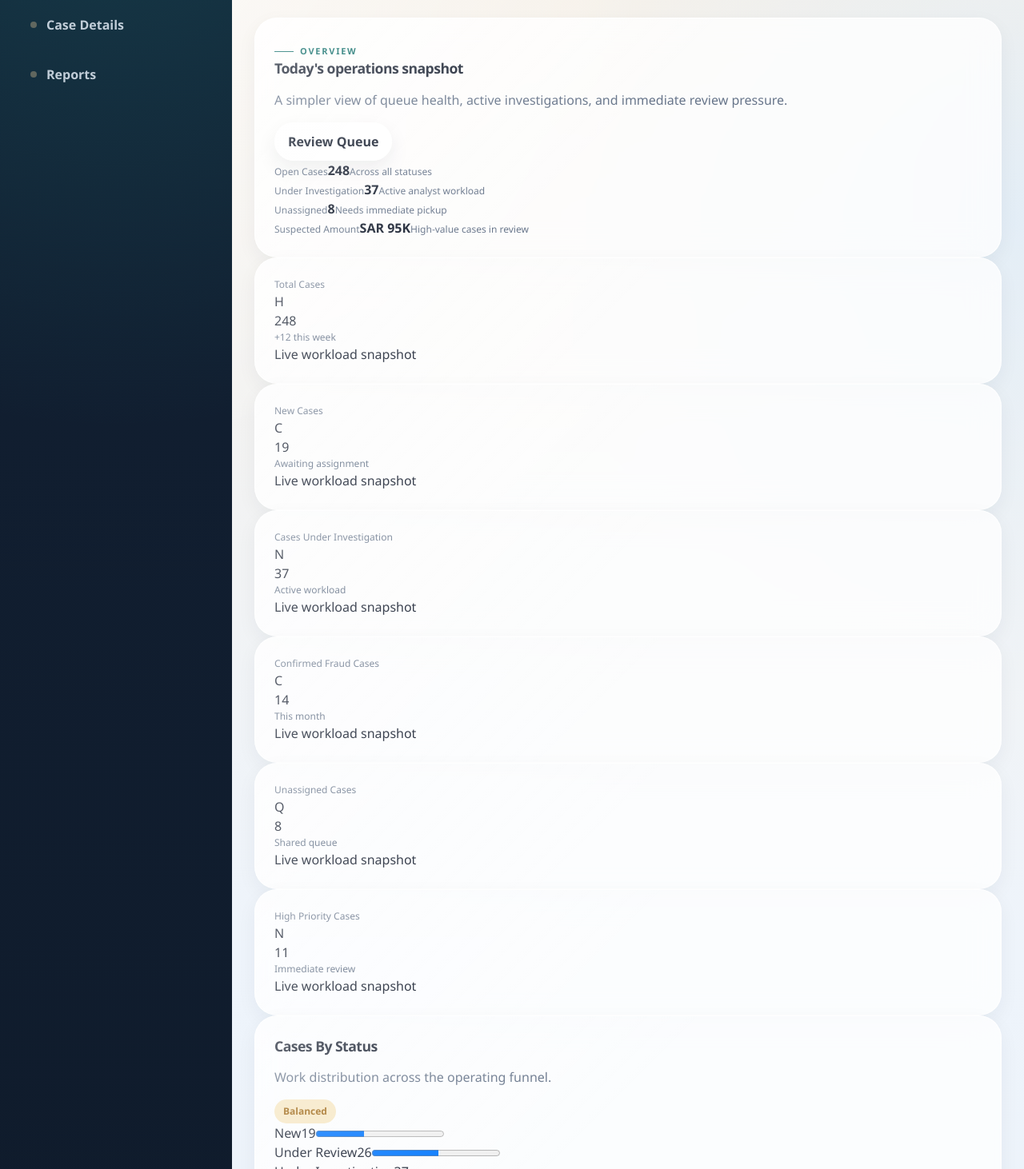
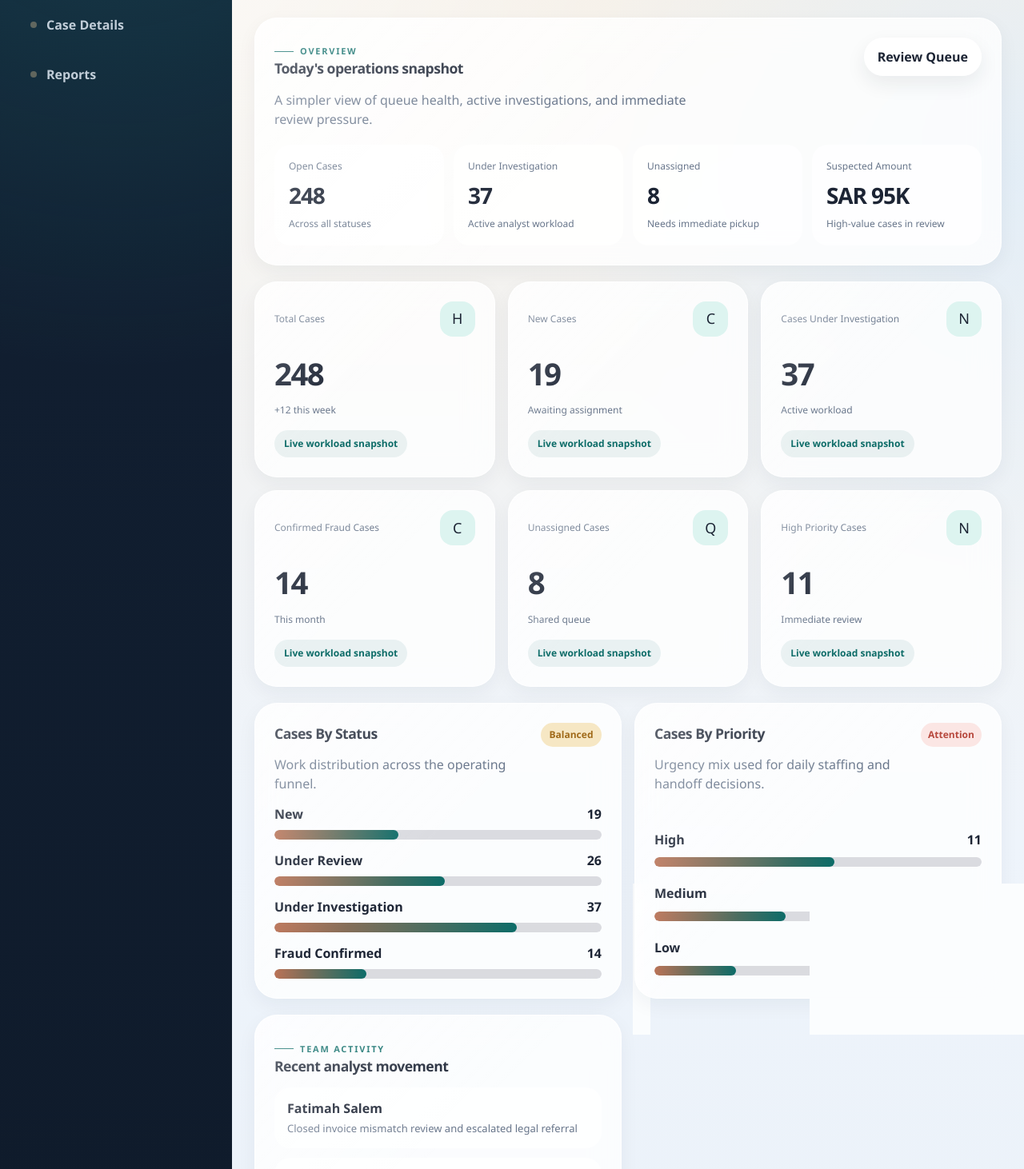
Before and after one commit to ElbahriHeni/fraud-web-complete, a React (Vite) app: page /app/dashboard in a window 1280 px wide. Shown: the part 228-1690 px from the top of the page at 80% size. Built offline with nearby package versions, Linux system fonts and the light colour scheme.

Commit message:
Update styles.css

```diff
--- a/src/styles.css
+++ b/src/styles.css
@@ -268,6 +268,22 @@ h3 {
   font-size: 13px;
 }
 
+.sidebar-panel {
+  border: 1px solid rgba(255, 255, 255, 0.09);
+  border-radius: 24px;
+  padding: 18px;
+  background: rgba(255, 255, 255, 0.04);
+}
+
+.sidebar-panel h3 {
+  margin-bottom: 6px;
+}
+
+.sidebar-panel p {
+  margin-bottom: 0;
+  color: rgba(232, 240, 250, 0.72);
+}
+
 .nav-links {
   display: grid;
   gap: 10px;
@@ -306,6 +322,24 @@ h3 {
   background: #f1cf9b;
 }
 
+.sidebar-footer {
+  margin-top: auto;
+  padding: 18px;
+  border-radius: 24px;
+  background: rgba(255, 255, 255, 0.06);
+}
+
+.sidebar-footer strong {
+  display: block;
+  margin-bottom: 6px;
+}
+
+.sidebar-footer span {
+  display: block;
+  color: rgba(232, 240, 250, 0.72);
+  font-size: 13px;
+}
+
 .main-content {
   padding: 26px 28px 34px;
 }
@@ -334,6 +368,23 @@ h3 {
   align-items: center;
   gap: 12px;
   margin-left: auto;
+}
+
+.topbar-title {
+  margin: 4px 0 0;
+  color: var(--muted);
+}
+
+.topbar-metric {
+  min-width: 138px;
+  padding: 10px 14px;
+  border-radius: 18px;
+  background: rgba(13, 108, 104, 0.08);
+}
+
+.topbar-metric strong {
+  display: block;
+  margin-bottom: 2px;
 }
 
 .user-icon {
@@ -376,6 +427,282 @@ h3 {
 .page-header p {
   max-width: 760px;
   margin-bottom: 0;
+}
+
+.dashboard-overview {
+  margin-bottom: 20px;
+}
+
+.dashboard-summary {
+  display: grid;
+  gap: 20px;
+}
+
+.dashboard-summary-header {
+  display: flex;
+  align-items: flex-start;
+  justify-content: space-between;
+  gap: 16px;
+}
+
+.dashboard-summary-header p {
+  max-width: 58ch;
+  margin-bottom: 0;
+}
+
+.summary-grid {
+  display: grid;
+  grid-template-columns: repeat(4, minmax(0, 1fr));
+  gap: 12px;
+}
+
+.summary-item {
+  display: grid;
+  gap: 6px;
+  padding: 18px;
+  border-radius: 20px;
+  background: rgba(255, 255, 255, 0.72);
+}
+
+.summary-item strong {
+  font-size: 1.75rem;
+  letter-spacing: -0.04em;
+}
+
+.dashboard-hero {
+  display: grid;
+  grid-template-columns: minmax(0, 1.45fr) minmax(320px, 0.95fr);
+  gap: 18px;
+  margin-bottom: 18px;
+}
+
+.hero-panel {
+  min-height: 292px;
+  padding: 30px;
+  color: #f8fcff;
+  background:
+    radial-gradient(circle at 20% 20%, rgba(112, 228, 221, 0.22), transparent 26%),
+    radial-gradient(circle at 82% 18%, rgba(241, 207, 155, 0.24), transparent 22%),
+    linear-gradient(135deg, #0f2234 0%, #133a49 55%, #0d5d5a 100%);
+  box-shadow: var(--shadow-lg);
+}
+
+.hero-panel .eyebrow {
+  color: #f1cf9b;
+}
+
+.hero-panel .eyebrow::before {
+  background: rgba(241, 207, 155, 0.8);
+}
+
+.hero-panel h1 {
+  max-width: 10ch;
+  margin: 12px 0 12px;
+  color: #fff;
+}
+
+.hero-panel p {
+  max-width: 52ch;
+  margin-bottom: 22px;
+  color: rgba(239, 246, 255, 0.78);
+}
+
+.hero-actions {
+  display: flex;
+  flex-wrap: wrap;
+  gap: 12px;
+}
+
+.hero-actions .btn:not(.primary) {
+  color: #f8fcff;
+  background: rgba(255, 255, 255, 0.08);
+}
+
+.hero-strip {
+  display: grid;
+  grid-template-columns: repeat(3, minmax(0, 1fr));
+  gap: 12px;
+  margin-top: 28px;
+}
+
+.hero-stat {
+  padding: 14px 16px;
+  border-radius: 18px;
+  background: rgba(255, 255, 255, 0.08);
+}
+
+.hero-stat strong {
+  display: block;
+  margin-bottom: 4px;
+  font-size: 22px;
+}
+
+.hero-side {
+  display: grid;
+  gap: 18px;
+}
+
+.hero-side .card {
+  min-height: 0;
+}
+
+.signal-list,
+.activity-list {
+  display: grid;
+  gap: 12px;
+}
+
+.signal-item,
+.activity-item {
+  display: grid;
+  gap: 4px;
+  padding: 14px 16px;
+  border-radius: 20px;
+  background: rgba(255, 255, 255, 0.72);
+}
+
+.signal-item strong,
+.activity-item strong {
+  display: flex;
+  align-items: center;
+  justify-content: space-between;
+  gap: 12px;
+}
+
+.signal-item span,
+.activity-item span {
+  color: var(--muted);
+  font-size: 13px;
+}
+
+.signal-score {
+  color: var(--accent-secondary);
+}
+
+.card-grid {
+  display: grid;
+  grid-template-columns: repeat(3, minmax(0, 1fr));
+  gap: 16px;
+  margin-bottom: 20px;
+}
+
+.card-grid.two {
+  grid-template-columns: repeat(2, minmax(0, 1fr));
+}
+
+.stat-card {
+  min-height: 160px;
+}
+
+.stat-card-header {
+  display: flex;
+  align-items: center;
+  justify-content: space-between;
+  gap: 12px;
+}
+
+.stat-card-icon {
+  display: inline-flex;
+  align-items: center;
+  justify-content: center;
+  width: 44px;
+  height: 44px;
+  border-radius: 16px;
+  font-size: 18px;
+  background: var(--accent-soft);
+}
+
+.stat-value {
+  margin: 18px 0 8px;
+  font-size: clamp(2rem, 3vw, 2.65rem);
+  font-weight: 800;
+  letter-spacing: -0.04em;
+}
+
+.stat-trend {
+  display: inline-flex;
+  align-items: center;
+  gap: 8px;
+  margin-top: 16px;
+  padding: 8px 12px;
+  border-radius: 999px;
+  font-size: 12px;
+  font-weight: 700;
+  color: var(--accent);
+  background: rgba(13, 108, 104, 0.08);
+}
+
+.two-col,
+.three-col {
+  display: grid;
+  gap: 16px;
+  margin-bottom: 20px;
+}
+
+.two-col {
+  grid-template-columns: repeat(2, minmax(0, 1fr));
+}
+
+.three-col {
+  grid-template-columns: 1.1fr 1.3fr 0.8fr;
+}
+
+.chart-card {
+  display: grid;
+  gap: 14px;
+}
+
+.chart-card-header {
+  display: flex;
+  align-items: flex-start;
+  justify-content: space-between;
+  gap: 16px;
+}
+
+.chart-card-header p {
+  margin-bottom: 0;
+}
+
+.bars {
+  display: grid;
+  gap: 14px;
+}
+
+.bars div {
+  display: grid;
+  gap: 8px;
+}
+
+.bar-label {
+  display: flex;
+  align-items: center;
+  justify-content: space-between;
+  gap: 12px;
+  font-weight: 600;
+}
+
+progress {
+  width: 100%;
+  height: 12px;
+  border: none;
+  overflow: hidden;
+  border-radius: 999px;
+  background: rgba(28, 36, 52, 0.08);
+}
+
+progress::-webkit-progress-bar {
+  background: rgba(28, 36, 52, 0.08);
+  border-radius: 999px;
+}
+
+progress::-webkit-progress-value {
+  border-radius: 999px;
+  background: linear-gradient(90deg, var(--accent-secondary), var(--accent));
+}
+
+progress::-moz-progress-bar {
+  border-radius: 999px;
+  background: linear-gradient(90deg, var(--accent-secondary), var(--accent));
 }
 
 .table-wrap {
@@ -423,6 +750,20 @@ tbody tr:hover {
 .table-title-row h3,
 .table-title-row p {
   margin-bottom: 0;
+}
+
+.filters-row {
+  display: grid;
+  grid-template-columns: 2fr repeat(3, 1fr) auto;
+  gap: 12px;
+  margin-bottom: 16px;
+}
+
+.queue-filters {
+  display: grid;
+  grid-template-columns: repeat(3, minmax(0, 1fr));
+  gap: 12px;
+  margin-bottom: 16px;
 }
 
 .case-overview-grid {
@@ -496,6 +837,32 @@ tbody tr:hover {
   gap: 16px;
 }
 
+.reports-filter {
+  margin-bottom: 16px;
+}
+
+.reports-grid {
+  display: grid;
+  grid-template-columns: repeat(2, minmax(0, 1fr));
+  gap: 16px;
+}
+
+.report-detail-filters {
+  display: grid;
+  grid-template-columns: repeat(3, minmax(0, 1fr));
+  gap: 12px;
+  margin-bottom: 16px;
+}
+
+.report-card {
+  display: grid;
+  gap: 14px;
+}
+
+.report-card p {
+  margin-bottom: 0;
+}
+
 .badge {
   display: inline-flex;
   align-items: center;
@@ -529,6 +896,16 @@ tbody tr:hover {
   align-items: center;
 }
 
+.detail-list {
+  display: grid;
+  grid-template-columns: 140px 1fr;
+  gap: 10px 12px;
+}
+
+.detail-list dt {
+  color: var(--muted);
+}
+
 .form-grid {
   display: grid;
   gap: 14px;
@@ -550,12 +927,217 @@ label span {
   color: #314054;
 }
 
+.checkbox-row {
+  display: flex;
+  gap: 10px;
+  align-items: center;
+}
+
+.checkbox-row input {
+  width: auto;
+}
+
+.auth-shell {
+  position: relative;
+  min-height: 100vh;
+  display: grid;
+  place-items: center;
+  padding: 24px;
+  background:
+    radial-gradient(circle at top left, rgba(241, 207, 155, 0.28), transparent 25%),
+    radial-gradient(circle at right center, rgba(79, 177, 171, 0.22), transparent 24%),
+    linear-gradient(180deg, #f7ecdf 0%, #eef4fb 100%);
+}
+
+.launcher-shell {
+  min-height: 100vh;
+  padding: 32px;
+  background:
+    radial-gradient(circle at top left, rgba(241, 207, 155, 0.24), transparent 24%),
+    radial-gradient(circle at right center, rgba(79, 177, 171, 0.18), transparent 24%),
+    linear-gradient(180deg, #f7ecdf 0%, #eef4fb 100%);
+}
+
+.launcher-frame {
+  max-width: 1200px;
+  margin: 0 auto;
+}
+
+.launcher-header {
+  margin-bottom: 24px;
+}
+
+.launcher-grid {
+  display: grid;
+  grid-template-columns: repeat(3, minmax(0, 1fr));
+  gap: 18px;
+}
+
+.launcher-card {
+  display: grid;
+  gap: 14px;
+  min-height: 220px;
+  color: inherit;
+}
+
+.launcher-card.disabled {
+  opacity: 0.72;
+}
+
+.launcher-icon {
+  display: inline-flex;
+  align-items: center;
+  justify-content: center;
+  width: 52px;
+  height: 52px;
+  border-radius: 16px;
+  font-size: 14px;
+  font-weight: 800;
+  letter-spacing: 0.08em;
+  background: rgba(13, 108, 104, 0.12);
+  color: var(--accent);
+}
+
+.launcher-card.claims .launcher-icon {
+  background: rgba(184, 111, 82, 0.12);
+  color: var(--accent-secondary);
+}
+
+.launcher-card.compliance .launcher-icon {
+  background: rgba(35, 99, 68, 0.12);
+  color: var(--success);
+}
+
+.launcher-disabled {
+  font-weight: 600;
+  color: var(--muted);
+}
+
+.auth-card {
+  width: min(1080px, 100%);
+  padding: 0;
+  overflow: hidden;
+}
+
+.auth-grid {
+  display: grid;
+  grid-template-columns: minmax(0, 0.95fr) minmax(360px, 0.8fr);
+}
+
+.auth-panel {
+  padding: 42px;
+  color: #f4f8fb;
+  background:
+    radial-gradient(circle at top left, rgba(255, 255, 255, 0.08), transparent 30%),
+    linear-gradient(160deg, #112032 0%, #12394b 58%, #0d6761 100%);
+}
+
+.auth-panel h1 {
+  margin: 14px 0 12px;
+  color: #fff;
+}
+
+.auth-panel p {
+  max-width: 40ch;
+  color: rgba(239, 246, 255, 0.8);
+}
+
+.auth-points {
+  display: grid;
+  gap: 14px;
+  margin-top: 28px;
+}
+
+.auth-point {
+  padding: 14px 16px;
+  border-radius: 20px;
+  background: rgba(255, 255, 255, 0.08);
+}
+
+.auth-point strong {
+  display: block;
+  margin-bottom: 4px;
+}
+
+.auth-form {
+  padding: 42px;
+  background: rgba(255, 255, 255, 0.72);
+}
+
+.auth-form-header {
+  margin-bottom: 24px;
+}
+
+.auth-form-header h2 {
+  margin-bottom: 8px;
+  font-size: 1.8rem;
+}
+
+.auth-actions {
+  display: flex;
+  flex-direction: column;
+  gap: 14px;
+}
+
 .form-card {
   max-width: 960px;
 }
 
 .top-gap {
   margin-top: 18px;
+}
+
+.app-shell.rtl {
+  grid-template-columns: minmax(0, 1fr) 290px;
+}
+
+.app-shell.rtl .sidebar {
+  order: 2;
+}
+
+.app-shell.rtl .main-content {
+  order: 1;
+}
+
+.app-shell.rtl .brand,
+.app-shell.rtl .nav-links a,
+.app-shell.rtl .page-header,
+.app-shell.rtl .case-overview-top,
+.app-shell.rtl .table-title-row,
+.app-shell.rtl .dashboard-summary-header,
+.app-shell.rtl .chart-card-header {
+  direction: rtl;
+}
+
+.app-shell.rtl .topbar-controls {
+  margin-left: 0;
+  margin-right: auto;
+}
+
+.app-shell.rtl th,
+.app-shell.rtl td {
+  text-align: right;
+}
+
+.app-shell.rtl .page-header,
+.app-shell.rtl .dashboard-summary-header,
+.app-shell.rtl .chart-card-header,
+.app-shell.rtl .table-title-row,
+.app-shell.rtl .topbar,
+.app-shell.rtl .case-overview-top {
+  flex-direction: row-reverse;
+}
+
+.app-shell.rtl .actions-inline {
+  flex-direction: row-reverse;
+}
+
+.app-shell.rtl .brand {
+  flex-direction: row-reverse;
+}
+
+.app-shell.rtl .nav-links a {
+  justify-content: flex-start;
 }
 
 .compact-reporter-card {
@@ -582,115 +1164,24 @@ label span {
   white-space: nowrap;
 }
 
-/* Arabic only */
-.app-shell.rtl {
-  grid-template-columns: minmax(0, 1fr) 290px;
-  direction: rtl;
-}
+@media (max-width: 1200px) {
+  .dashboard-overview,
+  .dashboard-hero,
+  .case-overview-grid,
+  .case-main-grid,
+  .launcher-grid,
+  .three-col,
+  .queue-filters,
+  .reports-grid,
+  .report-detail-filters,
+  .card-grid,
+  .two-col,
+  .card-grid.two {
+    grid-template-columns: 1fr;
+  }
 
-.app-shell.rtl .sidebar {
-  grid-column: 2;
-  grid-row: 1;
-  text-align: right;
-}
-
-.app-shell.rtl .main-content {
-  grid-column: 1;
-  grid-row: 1;
-}
-
-.app-shell.rtl .brand,
-.app-shell.rtl .nav-links a,
-.app-shell.rtl .page-header,
-.app-shell.rtl .case-overview-top,
-.app-shell.rtl .table-title-row,
-.app-shell.rtl .card,
-.app-shell.rtl .form-grid,
-.app-shell.rtl .case-contact-list,
-.app-shell.rtl .case-metric-grid,
-.app-shell.rtl .case-main-grid,
-.app-shell.rtl .case-overview-grid {
-  direction: rtl;
-}
-
-.app-shell.rtl .topbar-controls {
-  margin-left: 0;
-  margin-right: auto;
-}
-
-.app-shell.rtl th,
-.app-shell.rtl td {
-  text-align: right;
-}
-
-.app-shell.rtl .page-header {
-  flex-direction: row-reverse;
-}
-
-.app-shell.rtl .page-header > :first-child {
-  text-align: right;
-}
-
-.app-shell.rtl .page-header > :last-child {
-  justify-content: flex-start;
-}
-
-.app-shell.rtl .topbar,
-.app-shell.rtl .case-overview-top,
-.app-shell.rtl .table-title-row {
-  flex-direction: row-reverse;
-}
-
-.app-shell.rtl .actions-inline {
-  flex-direction: row-reverse;
-}
-
-.app-shell.rtl .brand {
-  flex-direction: row-reverse;
-}
-
-.app-shell.rtl .brand-copy {
-  text-align: right;
-}
-
-.app-shell.rtl .nav-links a {
-  justify-content: flex-end;
-  text-align: right;
-}
-
-.app-shell.rtl .case-overview-grid {
-  grid-template-columns: minmax(280px, 0.75fr) minmax(0, 1.45fr);
-}
-
-.app-shell.rtl .case-main-grid {
-  grid-template-columns: minmax(300px, 0.85fr) minmax(0, 1.35fr);
-}
-
-.app-shell.rtl .case-contact-list > div,
-.app-shell.rtl .case-metric,
-.app-shell.rtl label span,
-.app-shell.rtl .activity-item,
-.app-shell.rtl .muted,
-.app-shell.rtl h1,
-.app-shell.rtl h2,
-.app-shell.rtl h3,
-.app-shell.rtl p {
-  text-align: right;
-}
-
-.app-shell.rtl .table-title-row {
-  justify-content: flex-end;
-}
-
-.app-shell.rtl .table-title-row h3 {
-  text-align: right;
-  margin-left: auto;
-}
-
-@media (max-width: 1200px) {
-  .case-overview-grid,
-  .case-main-grid {
-    grid-template-columns: 1fr;
+  .filters-row {
+    grid-template-columns: 1fr 1fr;
   }
 }
 
@@ -701,13 +1192,7 @@ label span {
 
   .app-shell.rtl .sidebar,
   .app-shell.rtl .main-content {
-    grid-column: auto;
-    grid-row: auto;
-  }
-
-  .app-shell.rtl .case-overview-grid,
-  .app-shell.rtl .case-main-grid {
-    grid-template-columns: 1fr;
+    order: initial;
   }
 }
 
@@ -724,6 +1209,10 @@ label span {
   .nav-links {
     grid-template-columns: repeat(2, minmax(0, 1fr));
   }
+
+  .auth-grid {
+    grid-template-columns: 1fr;
+  }
 }
 
 @media (max-width: 720px) {
@@ -732,17 +1221,27 @@ label span {
   }
 
   .topbar,
-  .page-header {
+  .page-header,
+  .topbar-actions,
+  .dashboard-summary-header {
     flex-direction: column;
     align-items: stretch;
   }
 
+  .summary-grid,
   .case-metric-grid,
+  .hero-strip,
+  .filters-row,
   .two-col-form,
+  .detail-list,
   .nav-links {
     grid-template-columns: 1fr;
   }
 
+  .auth-panel,
+  .auth-form,
+  .launcher-shell,
+  .hero-panel,
   .card {
     padding: 24px;
   }
```
